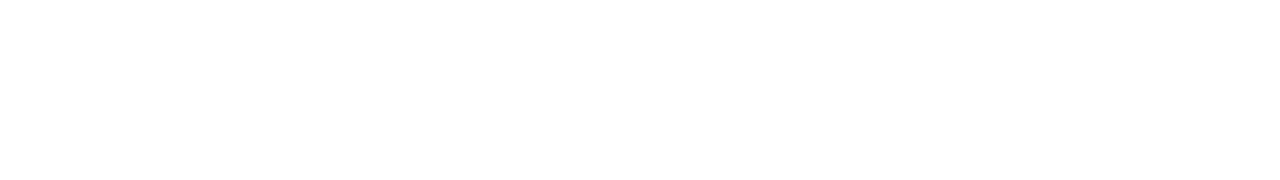
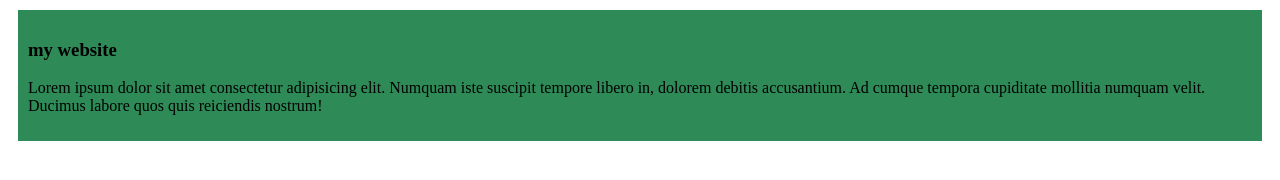
Before and after one commit to khalilulla222/my-website, a plain HTML site: page index.html in a window 1280 px wide. Drawn offline with Linux system fonts and the light colour scheme.

Commit message:
added the firsr blog

```diff
--- a/index.html
+++ b/index.html
@@ -4,8 +4,12 @@
     <meta charset="UTF-8">
     <meta name="viewport" content="width=device-width, initial-scale=1.0">
     <title>my website</title>
+    <link rel="stylesheet" href="styles/blog.css">
 </head>
 <body>
-
+    <div>
+    <h3>my website</h3>
+    <p>Lorem ipsum dolor sit amet consectetur adipisicing elit. Numquam iste suscipit tempore libero in, dolorem debitis accusantium. Ad cumque tempora cupiditate mollitia numquam velit. Ducimus labore quos quis reiciendis nostrum!</p>
+    </div>
 </body>
 </html>
--- /dev/null
+++ b/styles/blog.css
@@ -0,0 +1,5 @@
+div{
+    background-color: seagreen;
+    padding: 10px;
+    margin: 10px;
+}
```
